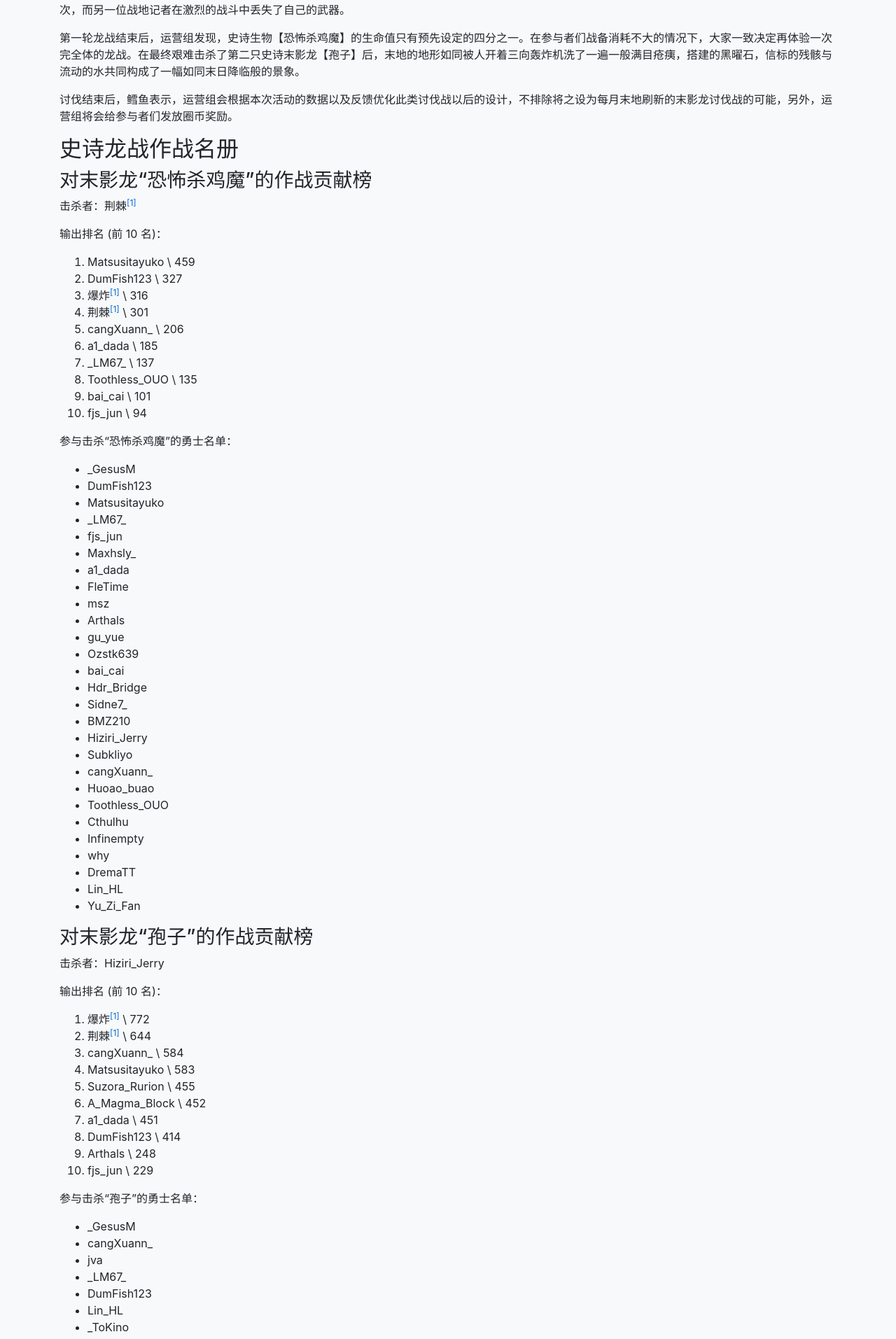
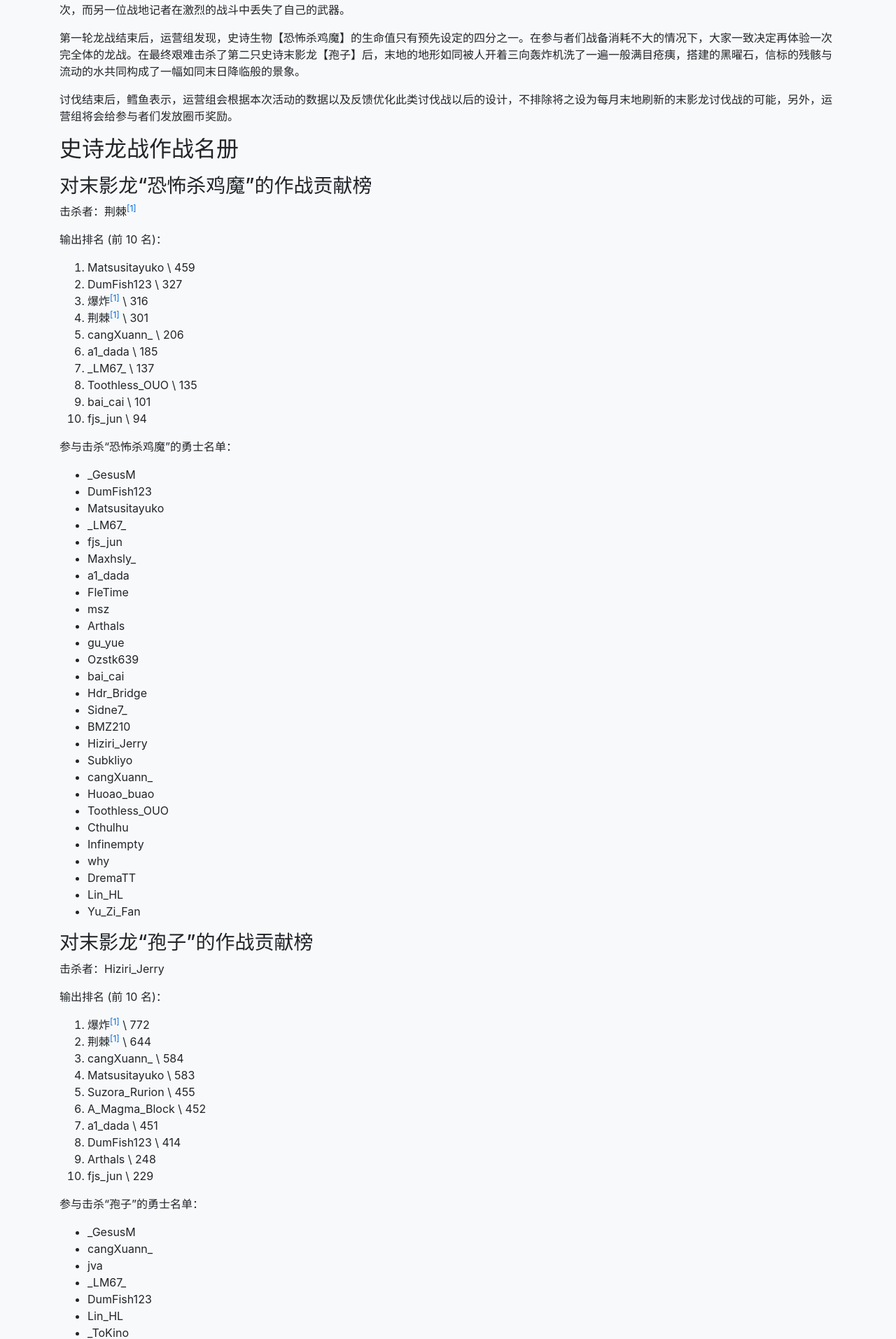
Before and after one commit to Aunst/Matlantic_Newspaper_Office, a Jekyll site: the page built from _posts/2022-08-07-RIA_Nightly-20422.markdown, in a window 1280 px wide. Shown: the part 417-2330 px from the top of the page at 70% size. Built offline with Jekyll 4.4.1, drawn with Linux system fonts in a browser that asks for light colours; nearby versions of some CDN libraries; comment, search, counter and statistics services are not loaded.

Commit message:
优化帖子内标题布局, 将整个标签作为链接 (以前只有标签中的文本部分是链接)

```diff
--- a/_includes/tagcloud.html
+++ b/_includes/tagcloud.html
@@ -8,6 +8,6 @@
   {% for temptag in sortedtemptags %}
     {% assign tagitems = temptag | split: '#' %}
     {% capture tagname %}{{ tagitems[1] }}{% endcapture %}
-    <li class="post-tag-item"><span class="mdi mdi-tag-outline"></span><a href="{{ "/tag/" | append: tagname | relative_url }}">{{ tagname }}</a> <small class="post-tag-item-size">(<span class="sr-only">共 </span>{{ site.tags[tagname].size }}<span class="sr-only"> 个页面</span>)</small></li>
+    <li class="post-tag-item"><a class="post-tag-link" href="{{ "/tag/" | append: tagname | relative_url }}"><span class="mdi mdi-tag-outline"></span>{{ tagname }} <small class="post-tag-item-size">(<span class="sr-only">共 </span>{{ site.tags[tagname].size }}<span class="sr-only"> 个页面</span>)</small></a></li>
   {% endfor %}
 </ul>
--- a/_layouts/post.html
+++ b/_layouts/post.html
@@ -35,7 +35,7 @@
       <ul class="post-tags">
         {% for tag in page.tags %}
           {% capture tag_name %}{{ tag }}{% endcapture %}
-          <li class="post-tag-item"><span class="mdi mdi-tag-outline"></span><a href="{{ "/tag/" | append: tag_name | relative_url }}">{{ tag_name }}</a></li>
+          <li class="post-tag-item"><a class="post-tag-link" href="{{ "/tag/" | append: tag_name | relative_url }}"><span class="mdi mdi-tag-outline"></span>{{ tag_name }}</a></li>
         {% endfor %}
       </ul>
     </aside>
--- a/_sass/minima/_layout.scss
+++ b/_sass/minima/_layout.scss
@@ -62,6 +62,13 @@
   margin-bottom: $spacing-unit;
 }
 
+.post-content {
+  h1, h2, h3, h4, h5, h6,
+  .h1, .h2, .h3, .h4, .h5, .h6 {
+    margin-top: 1rem;
+  }
+}
+
 /**
  * Post sections
  */
@@ -104,7 +111,6 @@
   margin: 0 0 0.5em 0.5em;
   border: 1px solid $color-border-post-tag-item;
   border-radius: 0.5em;
-  padding: 0 0.75em;
 
   background-color: $color-background-post-tag-item;
 
@@ -125,6 +131,10 @@
   }
 }
 
+.post-tag-link {
+  padding: 0 0.75em;
+}
+
 /**
  * Footnote
  */
```
